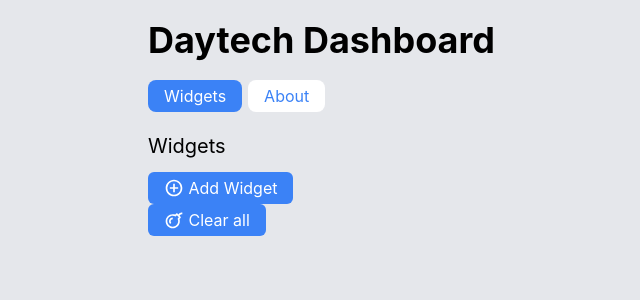
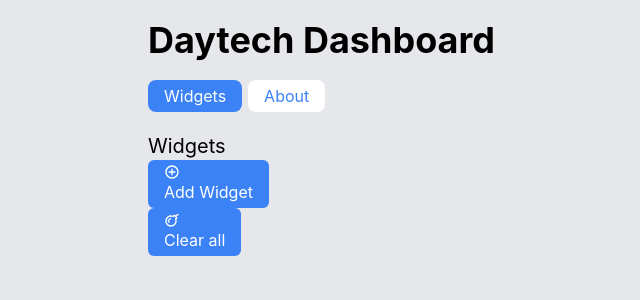
Before and after one commit to khunnunthawat/my-add-widget, a Next.js app: page / in a window 1280 px wide. Shown: the top 300 px of the page, without its empty margins (64-704 px from the left). Built offline with nearby package versions, Linux system fonts and the light colour scheme.

Commit message:
err_layout

```diff
--- a/components/BtnCard.js
+++ b/components/BtnCard.js
@@ -4,9 +4,9 @@ export default function BtnCard({ title, children }) {
   return (
     <div>
       <button className='text-white focus:outline-none px-4 py-1 rounded-md bg-blue-500 hover:bg-blue-600'>
-        {children} {/* */}
+        {children}
         {title}
-      </button>{' '}
+      </button>
     </div>
   );
 }
--- a/components/WidgetContent.js
+++ b/components/WidgetContent.js
@@ -5,9 +5,7 @@ export default function WidgetContent() {
   return (
     <div>
       <h2 className='text-xl'>Widgets</h2>
-      <div className='pt-3'>
-        <WidgetTools />
-      </div>
+      <WidgetTools />
     </div>
   );
 }
--- a/components/WidgetTools.js
+++ b/components/WidgetTools.js
@@ -1,41 +1,28 @@
 import React from 'react';
 import BtnCard from './BtnCard';
+import { RiAddCircleLine } from 'react-icons/ri';
+import { BiBomb } from 'react-icons/bi';
 
 export default function WidgetTools() {
   return (
-    <div className='mb-4'>
+    <div>
       <BtnCard title='Add Widget'>
-        <svg
-          stroke='currentColor'
-          fill='currentColor'
-          strokeWidth={0}
-          viewBox='0 0 24 24'
-          className='inline-block text-xl relative -top-0.5'
-          height='1em'
-          width='1em'
-          xmlns='http://www.w3.org/2000/svg'
-        >
-          <g>
-            <path fill='none' d='M0 0h24v24H0z' />
-            <path d='M11 11V7h2v4h4v2h-4v4h-2v-4H7v-2h4zm1 11C6.477 22 2 17.523 2 12S6.477 2 12 2s10 4.477 10 10-4.477 10-10 10zm0-2a8 8 0 1 0 0-16 8 8 0 0 0 0 16z' />
-          </g>
-        </svg>
+        <RiAddCircleLine />
       </BtnCard>
       <BtnCard title='Clear all'>
-        <svg
-          stroke='currentColor'
-          fill='currentColor'
-          strokeWidth={0}
-          viewBox='0 0 24 24'
-          className='inline-block text-xl relative -top-0.5'
-          height='1em'
-          width='1em'
-          xmlns='http://www.w3.org/2000/svg'
-        >
-          <path d='M21,3.001c-1.4,0-2.584,1.167-2.707,1.293L17.207,5.38l-1.091-1.088c-0.391-0.39-1.022-0.39-1.413,0.001L13.46,5.537 C12.512,5.18,11.52,5,10.5,5C5.813,5,2,8.813,2,13.5S5.813,22,10.5,22s8.5-3.813,8.5-8.5c0-0.909-0.144-1.8-0.428-2.658 l1.345-1.345C20.104,9.31,20.21,9.055,20.21,8.79c0-0.266-0.105-0.52-0.294-0.708l-1.293-1.29l1.088-1.088 C19.94,5.475,20.556,5.001,21,5.001h1v-2H21z M16.489,10.979C16.828,11.783,17,12.631,17,13.5c0,3.584-2.916,6.5-6.5,6.5 S4,17.084,4,13.5S6.916,7,10.5,7c0.96,0,1.89,0.21,2.762,0.624c0.381,0.181,0.837,0.103,1.136-0.196l1.014-1.014l2.384,2.377 l-1.092,1.092C16.415,10.17,16.331,10.604,16.489,10.979z' />
-          <path d='M6,13.5c0,1.202,0.468,2.332,1.318,3.182l1.414-1.414C8.26,14.795,8,14.168,8,13.5s0.26-1.295,0.732-1.768 C9.204,11.26,9.832,11,10.5,11V9c-1.202,0-2.333,0.468-3.182,1.318C6.468,11.168,6,12.298,6,13.5z' />
-        </svg>
+        <BiBomb />
       </BtnCard>
     </div>
   );
 }
+
+{/* <div class='pt-3'>
+  <div className='mb-4'>
+    <BtnCard title='Add Widget'>
+      <RiAddCircleLine />
+    </BtnCard>{' '}
+    <BtnCard title='Clear all'>
+      <BiBomb />{' '}
+    </BtnCard>
+  </div>
+</div> */}
```
